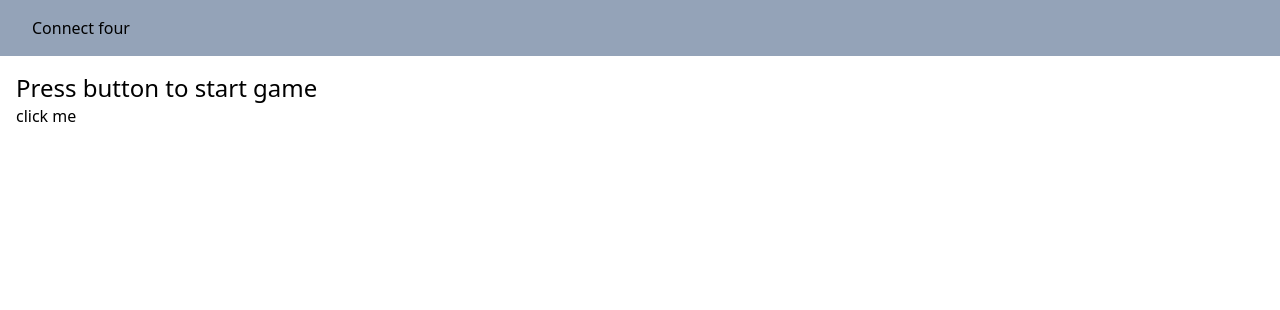
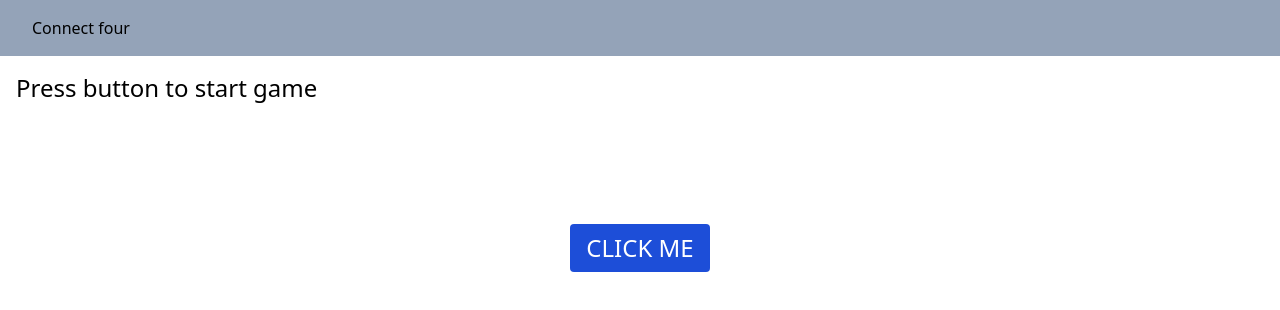
Before and after one commit to brianbancroft/connect-one-more-than-three, a React (Vite) app: page / in a window 1280 px wide. Shown: the top 310 px of the page. Built offline with nearby package versions, Linux system fonts and the light colour scheme.

Commit message:
Style the button

```diff
--- a/src/App.jsx
+++ b/src/App.jsx
@@ -10,7 +10,14 @@ function App() {
     return (
       <section>
         <h2 className="text-2xl">Press button to start game</h2>
-        <button onClick={startGame}>click me</button>
+        <div className="h-72 w-full flex items-center justify-center">
+          <button
+            onClick={startGame}
+            className="bg-blue-700 text-white text-2xl px-4 py-2 uppercase rounded"
+          >
+            click me
+          </button>
+        </div>
       </section>
     );
   };
```
